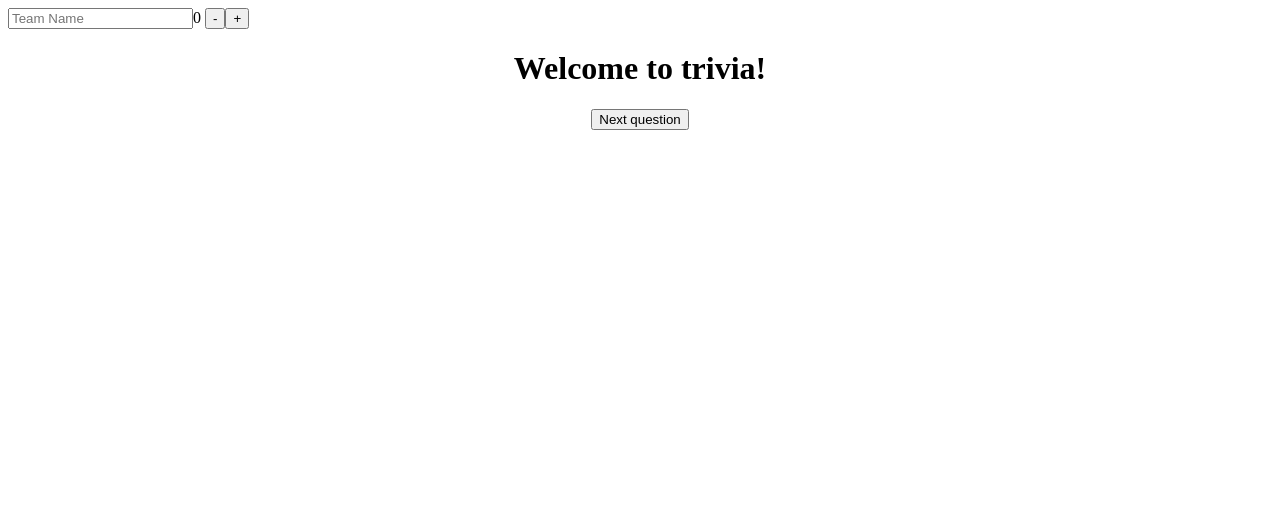
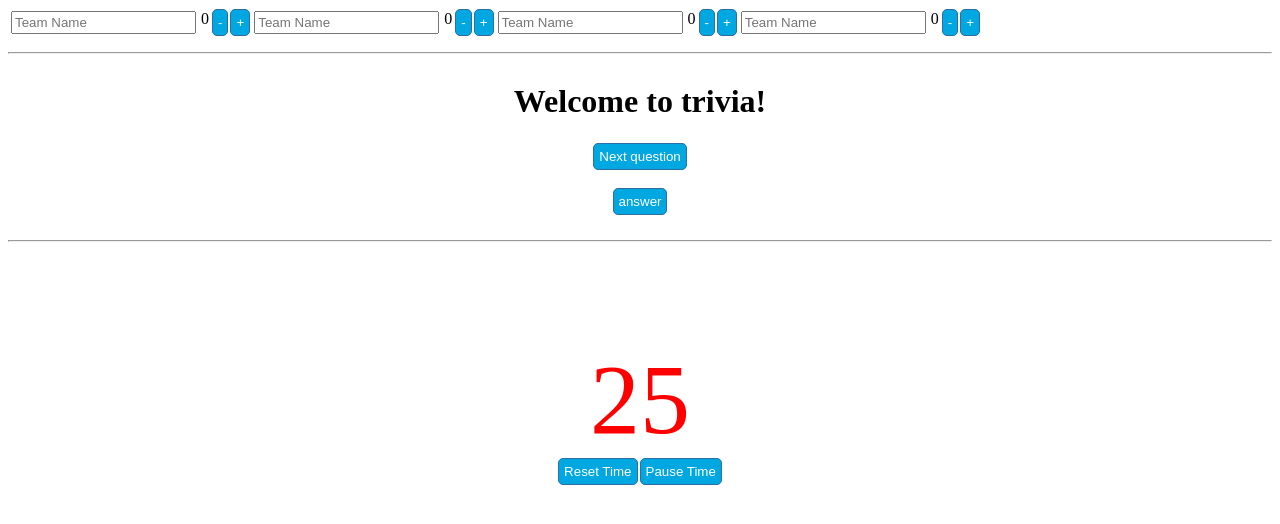
Before and after one commit to austinmetcalf/Trivia-Vue, a Vue app: page / in a window 1280 px wide. Shown: the top 524 px of the page. Built offline with nearby package versions, Linux system fonts and the light colour scheme; no server answers.

Commit message:
Added child components

```diff
--- a/package.json
+++ b/package.json
@@ -29,7 +29,7 @@
   "eslintConfig": {
     "root": true,
     "env": {
-      "node": true
+      "node": false
     },
     "extends": [
       "plugin:vue/vue3-essential",
--- a/src/App.vue
+++ b/src/App.vue
@@ -1,66 +1,61 @@
 <template>
   <div>
-    <div class="team">
-      <input placeholder="Team Name">0
-      <button>-</button>
-      <button>+</button>
+    <div class="team-name-header">
+    <teamName>
+
+    </teamName>
+
+    <teamName>
+
+    </teamName>
+    <teamName>
+
+    </teamName>
+    <teamName>
+
+    </teamName>
     </div>
-    <div class="header-container">
-      <h1>Welcome to trivia!</h1>
+
+    <hr>
+    <div class="quiz-container">
+    <QuizQuestionAPI></QuizQuestionAPI>
     </div>
-    <div class="question-container">
-      <button @click="getDataFromAPI">Next question</button>
-      <p>{{ currentQuestion }}</p>
-      <p>{{ currentQuestion.correct_answer }}</p>
-      <p>{{ currentQuestion.incorrect_answers }}</p>
-    </div>
-    <QuizQuestion/>
 
-
-
-
+    <!-- <QuizQuestion/> -->
+    <hr>
+    <questionTimer></questionTimer>
   </div>
 </template>
 
 <script>
 
-import axios from 'axios'
-import QuizQuestion from './components/quizQuestion';
+
+import teamName from './components/teamName.vue'
+import questionTimer from './components/questionTimer.vue';
+import QuizQuestionAPI from './components/quizQuestionAPI.vue';
+// import quizQuestion from './components/quizQuestion.vue';
 
 export default {
   name: 'App',
   components: {
-    QuizQuestion,
-  },
-  methods: {
-    async getDataFromAPI() {
-      try {
-        const response = await axios.get('https://opentdb.com/api.php?amount=40&type=multiple');
-        this.dataFromAPI = response.data.results;
-        this.currentQuestion = this.dataFromAPI.shift()
-        console.log(this.dataFromAPI)
-      } catch (error) {
-        console.error(error);
-      }
-    },
-  },
-  data () {
-    return {
-      currentQuestion:'',
-    };
+    teamName,
+    questionTimer,
+    QuizQuestionAPI
+    // QuizQuestion,
   },
 }
 
 </script>
 
-<style>
-.header-container{
+<style scoped>
+.team-name-header{
   display: flex;
-  justify-content: center;
+  margin-bottom: 15px;
 }
-.question-container{
+.quiz-container{
   display: flex;
   flex-direction: column;
   align-items: center;
 }
+
 </style>
--- /dev/null
+++ b/src/components/questionTimer.vue
@@ -0,0 +1,74 @@
+<template>
+<div class="timer-display">
+    <div>
+    <div class="time-size">{{ countdown }}</div>
+    <button class="button" @click="resetTimer">Reset Time</button>
+    <button @click="pauseTimer" class="button">Pause Time</button>
+    </div>
+</div>
+</template>
+
+<script>
+
+    export default {
+        name: "questionTimer",
+        props: {
+
+        },
+        data(){
+            return {
+                countdown: 30,
+                intervalID: null
+            }
+        },
+        created(){
+            const intervalID= setInterval(()=> {
+                this.countdown--
+                if(this.countdown === 0){
+                    clearInterval(intervalID)
+
+                }
+            },1000)
+
+        },
+        methods: {
+            resetTimer() {
+             clearInterval(this.intervalId)
+            this.countdown = 30
+             this.intervalId = setInterval(() => {
+             this.countdown--
+            if (this.countdown === 0) {
+            clearInterval(this.intervalId)
+             }
+            }, 1000)
+            },
+            pauseTimer() {
+            clearInterval(this.intervalId)
+            this.intervalId = null
+            },
+        }
+    }
+</script>
+
+<style>
+.timer-display{
+    display: flex;
+    justify-content: center;
+    margin-top: 100px;
+}
+.time-size{
+    font-size: 100px;
+    justify-content: center;
+    display: flex;
+    color: red;
+}
+.button{
+    color: white;
+    background: #00a7e1;
+    border-radius: 5px;
+    border: 1px solid #2e6da4;
+    padding: 5px;
+    max-width: 200px;
+    margin: 1px;
+}
+</style>
--- a/src/components/quizQuestion.vue
+++ b/src/components/quizQuestion.vue
@@ -1,28 +1,18 @@
 <template>
-    <div>
+  <div>
 
 
-    </div>
-  </template>
+  </div>
+</template>
 
-  <script>
-  import axios from 'axios';
+<script>
+  export default{
+    name: "quizQuestion",
+    props: {
 
-  export default {
-    name: 'QuizQuestion',
-    data() {
-      return {
-        questions: []
-      }
-    },
-    created() {
-      axios.get('https://opentdb.com/api.php?amount=40&type=multiple')
-        .then(response => {
-          this.questions = response.data.results;
-        })
-        .catch(error => {
-          console.error(error);
-        });
     }
   }
-  </script>
+</script>
+
+<style>
+</style>
--- /dev/null
+++ b/src/components/quizQuestionAPI.vue
@@ -0,0 +1,67 @@
+<template>
+<div class="question-container">
+    <div>
+    <h1>Welcome to trivia!</h1>
+    </div>
+    <div>
+    <button @click="getDataFromAPI" class="button">Next question</button>
+    <p>{{ currentQuestion.question }}</p>
+    <p>{{ currentQuestion.incorrect_answers }}</p>
+    </div>
+    <div>
+    <button @click="unhideAnswer" class="button">answer</button>
+    <p v-if="DisplayAnswer">{{ currentQuestion.correct_answer }}</p>
+    <p v-else></p>
+
+  </div>
+</div>
+</template>
+
+<script>
+import axios from 'axios'
+export default{
+    name: "quizQuestionAPI.vue",
+    props: {
+
+    },
+    methods: {
+    async getDataFromAPI() {
+      this.DisplayAnswer = false;
+      console.log("Getting more questions");
+      try {
+        const response = await axios.get('https://opentdb.com/api.php?amount=10&category=17&difficulty=easy&type=multiple');
+        this.dataFromAPI = response.data.results;
+        this.currentQuestion = this.dataFromAPI.shift()
+        this.currentQuestion.incorrect_answers.push(this.currentQuestion.correct_answer);
+        this.currentQuestion.incorrect_answers = this.currentQuestion.incorrect_answers
+            .map(value => ({ value, sort: Math.random() }))
+            .sort((a, b) => a.sort - b.sort)
+            .map(({ value }) => value);
+        console.log(this.currentQuestion)
+      } catch (error) {
+        console.error(error);
+      }
+    },
+    unhideAnswer() {
+      this.DisplayAnswer = true;
+    }
+
+  },
+  data () {
+    return {
+      currentQuestion:'',
+      DisplayAnswer: false,
+      AvailableQuestions: []
+    };
+  },
+}
+
+</script>
+
+<style scoped>
+.question-container{
+    display: flex;
+    flex-direction: column;
+    align-items: center;
+}
+</style>
--- /dev/null
+++ b/src/components/teamName.vue
@@ -0,0 +1,59 @@
+<template>
+<div class="team-container">
+   <!-- <div class="team-container"> -->
+            <input class="spacer" placeholder="Team Name">
+            <div class="team-score">{{ score }}</div>
+            <button class="button" @click="decrementScore">-</button>
+            <button class="button" @click="incrementScore">+</button>
+
+    <!-- </div>  -->
+</div>
+</template>
+
+<script>
+
+  export default {
+    name: 'teamName.vue',
+    props:{
+
+    },
+    data(){
+        return{
+            score: 0
+        }
+    },
+    methods:{
+        incrementScore(){
+            this.score++
+        },
+        decrementScore(){
+            this.score--
+        }
+    }
+
+  }
+
+</script>
+
+<style scoped>
+.button{
+    color: white;
+    background: #00a7e1;
+    border-radius: 5px;
+    border: 1px solid #2e6da4;
+    padding: 5px;
+    max-width: 200px;
+    margin: 1px;
+}
+.team-container{
+    display: flex;
+}
+
+.spacer{
+    margin: 3px;
+}
+.team-score{
+
+    margin: 2px;
+}
+</style>
```
